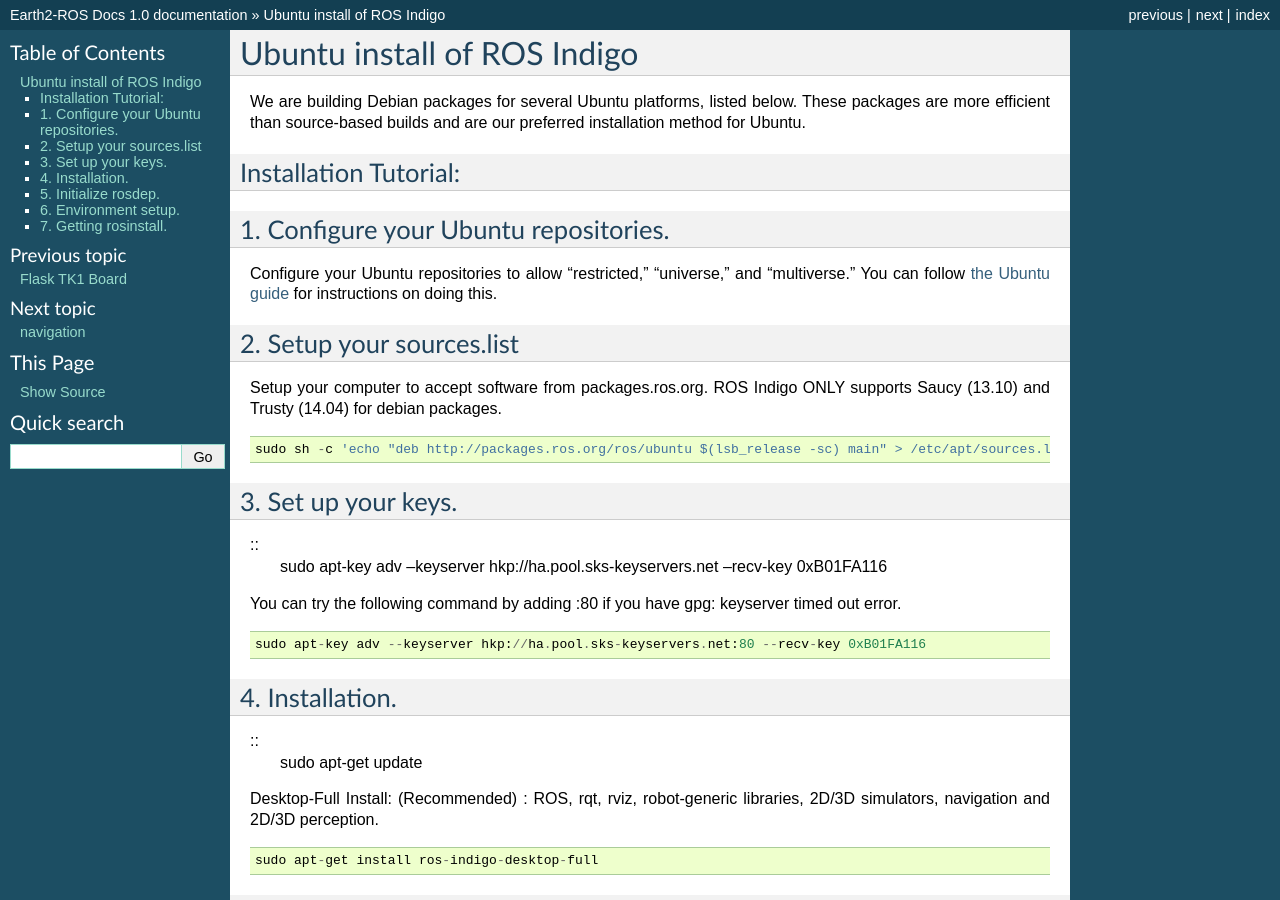
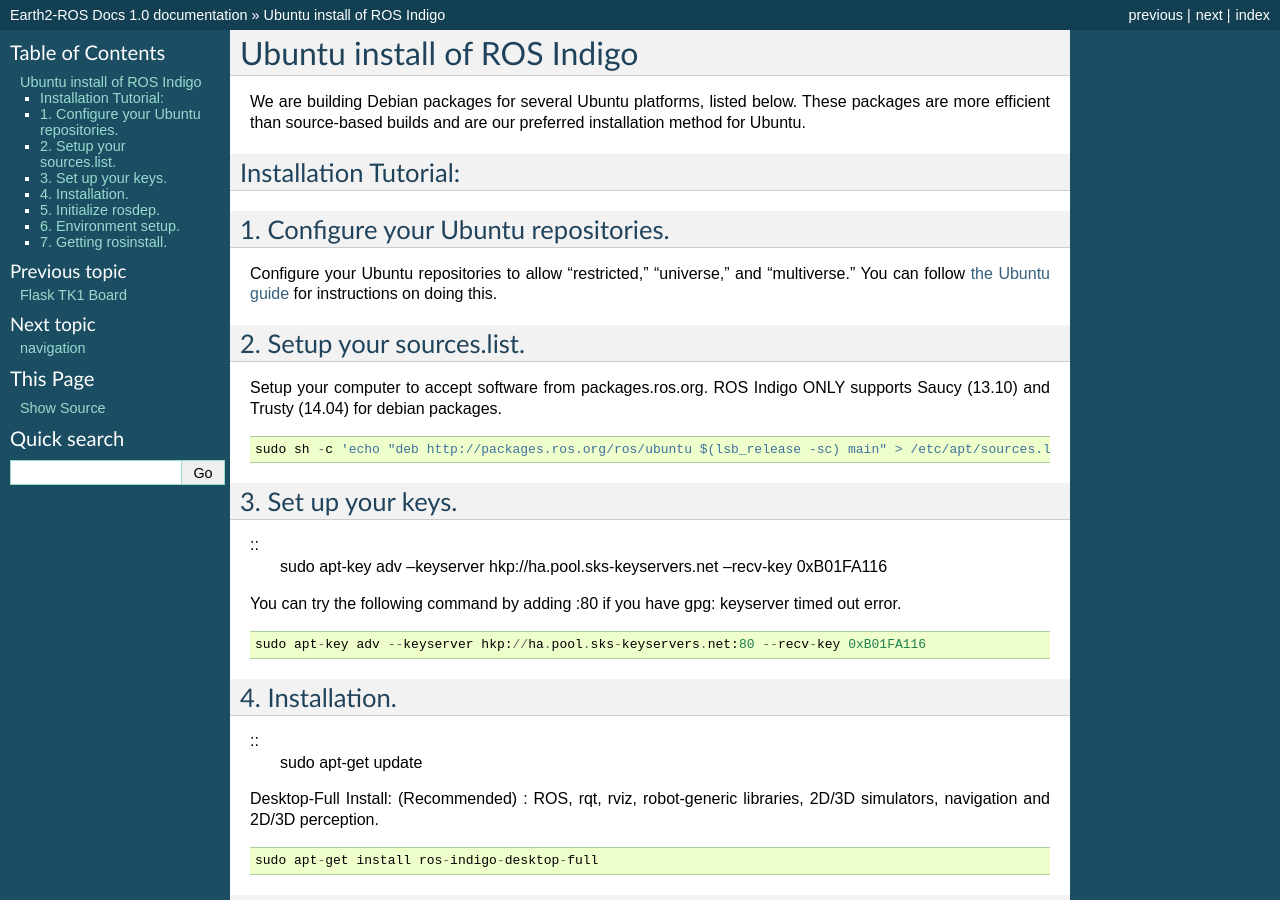
Before and after one commit to jacksnow00/earth2-docs, a Sphinx documentation site: the page built from docs/installation.rst, in a window 1280 px wide and 900 px high. Built offline with Sphinx 7.4.7, drawn with Linux system fonts in a browser that asks for light colours.

Commit message:
reformat

```diff
--- a/docs/installation.rst
+++ b/docs/installation.rst
@@ -12,7 +12,7 @@
 
 Configure your Ubuntu repositories to allow "restricted," "universe," and "multiverse." You can follow `the Ubuntu guide <https://help.ubuntu.com/community/Repositories/Ubuntu>`_  for instructions on doing this.
 
-2. Setup your sources.list
+2. Setup your sources.list.
 -------------
 
 Setup your computer to accept software from packages.ros.org. ROS Indigo ONLY supports Saucy (13.10) and Trusty (14.04) for debian packages.
@@ -20,22 +20,22 @@
     sudo sh -c 'echo "deb http://packages.ros.org/ros/ubuntu $(lsb_release -sc) main" > /etc/apt/sources.list.d/ros-latest.list'
 
 3. Set up your keys.
---------------
+-------------
 ::
     sudo apt-key adv --keyserver hkp://ha.pool.sks-keyservers.net --recv-key 0xB01FA116
 
 You can try the following command by adding :80 if you have gpg: keyserver timed out error.
 ::
-    sudo apt-key adv --keyserver hkp://ha.pool.sks-keyservers.net:80 --recv-key 0xB01FA116
+  sudo apt-key adv --keyserver hkp://ha.pool.sks-keyservers.net:80 --recv-key 0xB01FA116
 
 4. Installation.
 -------------
 ::
-    sudo apt-get update
+  sudo apt-get update
 
 Desktop-Full Install: (Recommended) : ROS, rqt, rviz, robot-generic libraries, 2D/3D simulators, navigation and 2D/3D perception.
 ::
-    sudo apt-get install ros-indigo-desktop-full
+  sudo apt-get install ros-indigo-desktop-full
 
 5. Initialize rosdep.
 -------------
```
